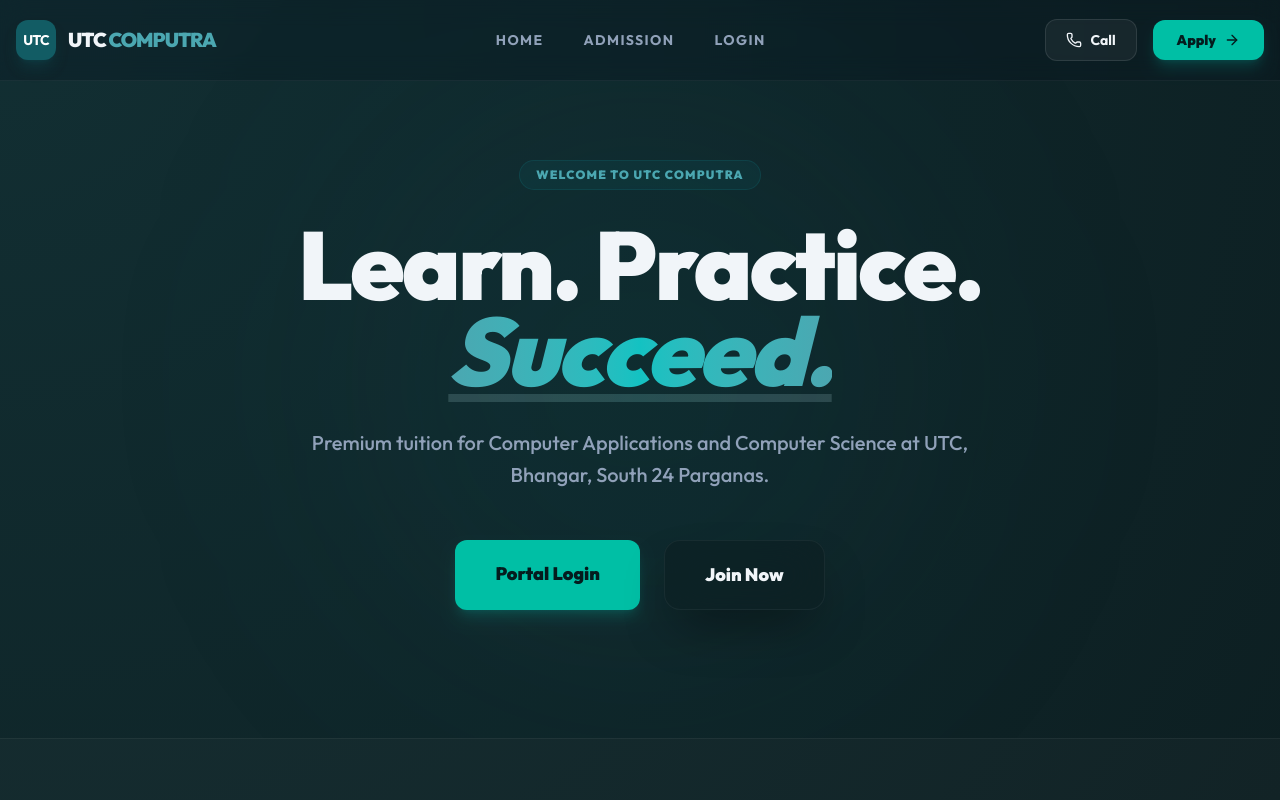
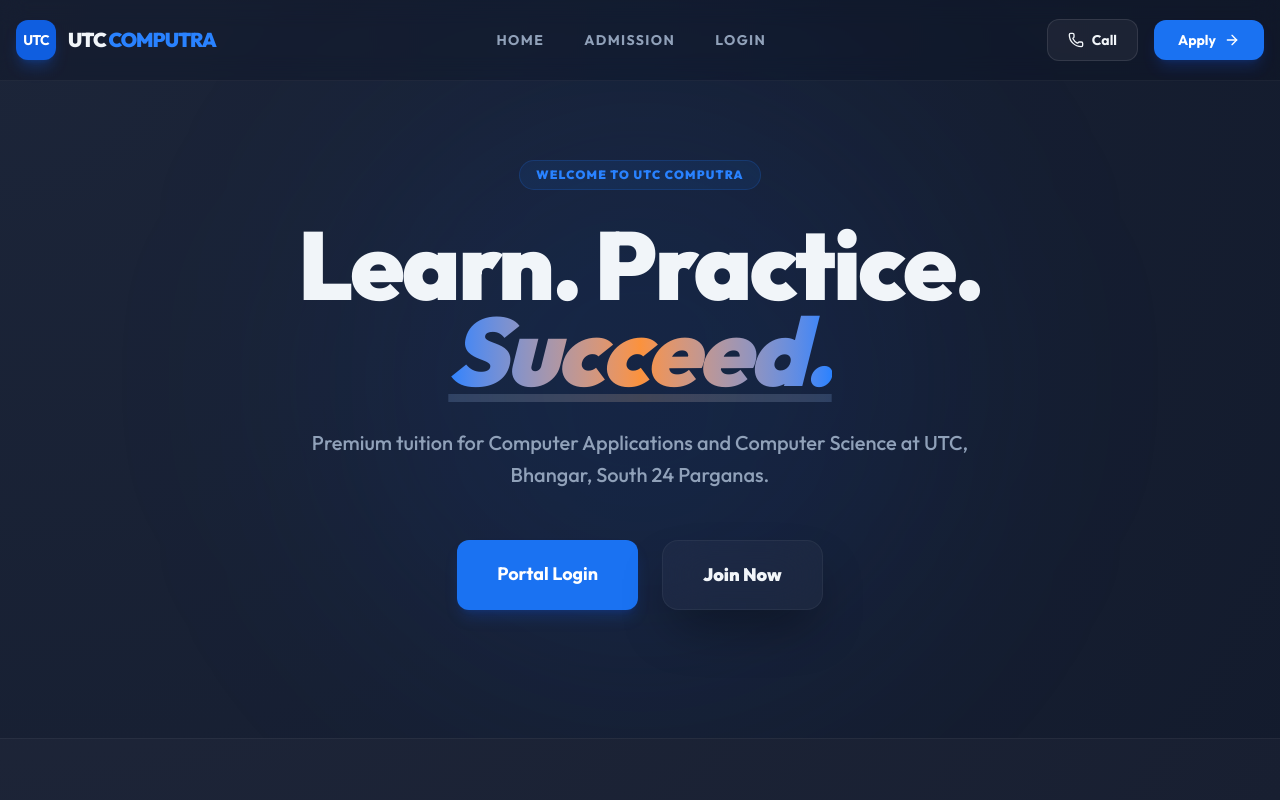
Before and after one commit to braintutorialhome/Computra, a React (Vite) app: page / in a window 1280 px wide. Shown: the top 800 px of the page. Built offline with nearby package versions, Linux system fonts and the light colour scheme; no server answers.

Commit message:
style: update theme colors to GrowKit palette
Rebranded the application theme to the GrowKit color palette, featuring electric blue and warm coral-orange, and updated background colors across key pages to match.

```diff
--- a/src/index.css
+++ b/src/index.css
@@ -4,60 +4,60 @@
 @theme {
   --font-sans: "Outfit", "Inter", ui-sans-serif, system-ui, sans-serif;
 
-  /* Overwrite indigo with Academia's premium deep teal-cyan */
-  --color-indigo-50: #f0fafb;
-  --color-indigo-100: #dbeef1;
-  --color-indigo-200: #b7dfdf;
-  --color-indigo-300: #81c6cb;
-  --color-indigo-400: #4ba7b1;
-  --color-indigo-500: #12828d;
-  --color-indigo-600: #125c64;
-  --color-indigo-700: #0d4e55;
-  --color-indigo-800: #0a3d42;
-  --color-indigo-900: #082d31;
-  --color-indigo-950: #041c1e;
+  /* Overwrite indigo with GrowKit's premium electric blue */
+  --color-indigo-50: #f0f7ff;
+  --color-indigo-100: #e0f2fe;
+  --color-indigo-200: #bae6fd;
+  --color-indigo-300: #7dd3fc;
+  --color-indigo-400: #2982ff;
+  --color-indigo-500: #1a72f2;
+  --color-indigo-600: #0f5ee0;
+  --color-indigo-700: #0a4fbe;
+  --color-indigo-800: #0d429a;
+  --color-indigo-900: #10397c;
+  --color-indigo-950: #0b1c3e;
 
-  /* Overwrite purple/violet with Academia's energetic light-sea-green / bright mint-turquoise */
-  --color-purple-50: #e0faf6;
-  --color-purple-100: #b1f2e9;
-  --color-purple-200: #7ee2db;
-  --color-purple-300: #4ecfd3;
-  --color-purple-400: #13c2c2;
-  --color-purple-500: #00bfa5;
-  --color-purple-600: #00a896;
-  --color-purple-700: #028074;
-  --color-purple-800: #05645d;
-  --color-purple-900: #064e4a;
-  --color-purple-950: #032f2e;
+  /* Overwrite purple/violet with GrowKit's premium warm coral-orange */
+  --color-purple-50: #fff7ed;
+  --color-purple-100: #ffedd5;
+  --color-purple-200: #fed7aa;
+  --color-purple-300: #fdbb74;
+  --color-purple-400: #fb923c;
+  --color-purple-500: #f97316;
+  --color-purple-600: #ea580c;
+  --color-purple-700: #c2410c;
+  --color-purple-800: #9a3412;
+  --color-purple-900: #7c2d12;
+  --color-purple-950: #431407;
 
-  --color-violet-50: #e0faf6;
-  --color-violet-100: #b1f2e9;
-  --color-violet-200: #7ee2db;
-  --color-violet-300: #4ecfd3;
-  --color-violet-400: #13c2c2;
-  --color-violet-500: #00bfa5;
-  --color-violet-600: #00a896;
-  --color-violet-700: #028074;
-  --color-violet-800: #05645d;
-  --color-violet-900: #064e4a;
-  --color-violet-950: #032f2e;
+  --color-violet-50: #fff7ed;
+  --color-violet-100: #ffedd5;
+  --color-violet-200: #fed7aa;
+  --color-violet-300: #fdbb74;
+  --color-violet-400: #fb923c;
+  --color-violet-500: #f97316;
+  --color-violet-600: #ea580c;
+  --color-violet-700: #c2410c;
+  --color-violet-800: #9a3412;
+  --color-violet-900: #7c2d12;
+  --color-violet-950: #431407;
 }
 
 @layer base {
   body {
-    @apply bg-[#0d1f22] text-slate-100 antialiased font-sans;
-    background: radial-gradient(circle at top left, #122f33, #0d1f22), radial-gradient(circle at bottom right, #0a1c1d, #0d1f22);
+    @apply bg-[#131b2d] text-slate-100 antialiased font-sans;
+    background: radial-gradient(circle at top left, #1c2539, #131b2d), radial-gradient(circle at bottom right, #1d2232, #131b2d);
     background-attachment: fixed;
     min-height: 100vh;
   }
 }
 
 .glass {
-  @apply bg-[#0d1f22]/60 backdrop-blur-xl border border-white/5 shadow-2xl shadow-black/40;
+  @apply bg-white/[0.03] backdrop-blur-xl border border-white/5 shadow-2xl shadow-black/40;
 }
 
 .glass-card {
-  @apply bg-[#102a2d]/60 backdrop-blur-lg border border-teal-500/10 rounded-3xl shadow-xl;
+  @apply bg-[#1a2335]/60 backdrop-blur-lg border border-white/5 rounded-3xl shadow-xl;
 }
 
 .glass-button {
@@ -65,9 +65,9 @@
 }
 
 .indigo-button {
-  @apply bg-[#00bfa5] hover:bg-[#13c2c2] text-[#041c1e] rounded-xl shadow-lg shadow-teal-500/20 hover:shadow-teal-500/30 transition-all active:scale-95 text-center font-black;
+  @apply bg-[#1a72f2] hover:bg-[#2982ff] text-white rounded-xl shadow-lg shadow-blue-600/20 hover:shadow-blue-600/30 transition-all active:scale-95 text-center font-bold;
 }
 
 .input-glass {
-  @apply bg-white/[0.04] border border-white/10 rounded-xl px-4 py-3 text-white focus:ring-2 focus:ring-[#00bfa5]/60 outline-none transition-all placeholder:text-slate-500;
+  @apply bg-white/[0.04] border border-white/10 rounded-xl px-4 py-3 text-white focus:ring-2 focus:ring-[#1a72f2]/60 outline-none transition-all placeholder:text-slate-500;
 }
--- a/src/pages/public/AdmissionForm.tsx
+++ b/src/pages/public/AdmissionForm.tsx
@@ -30,7 +30,7 @@ export default function AdmissionForm() {
 
   if (submitted) {
     return (
-      <div className="min-h-screen bg-[#0d1f22] flex items-center justify-center p-6 relative overflow-hidden">
+      <div className="min-h-screen bg-[#131b2d] flex items-center justify-center p-6 relative overflow-hidden">
         <div className="absolute top-[-10%] left-[-10%] w-[50%] h-[50%] bg-indigo-600/10 rounded-full blur-[120px]" />
         <div className="absolute bottom-[-10%] right-[-10%] w-[50%] h-[50%] bg-purple-600/10 rounded-full blur-[120px]" />
 
@@ -55,7 +55,7 @@ export default function AdmissionForm() {
   }
 
   return (
-    <div className="min-h-screen bg-[#0d1f22] py-20 px-6 font-sans relative overflow-hidden selection:bg-indigo-500/30 selection:text-indigo-200">
+    <div className="min-h-screen bg-[#131b2d] py-20 px-6 font-sans relative overflow-hidden selection:bg-indigo-500/30 selection:text-indigo-200">
       <div className="absolute top-[-10%] left-[-10%] w-[40%] h-[40%] bg-indigo-600/5 rounded-full blur-[120px]" />
       <div className="absolute bottom-[-10%] right-[-10%] w-[40%] h-[40%] bg-purple-600/5 rounded-full blur-[120px]" />
 
--- a/src/pages/public/Login.tsx
+++ b/src/pages/public/Login.tsx
@@ -46,7 +46,7 @@ export default function Login() {
   };
 
   return (
-    <div className="min-h-screen bg-[#0d1f22] flex flex-col items-center justify-center p-6 relative overflow-hidden selection:bg-indigo-500/30 selection:text-indigo-200">
+    <div className="min-h-screen bg-[#131b2d] flex flex-col items-center justify-center p-6 relative overflow-hidden selection:bg-indigo-500/30 selection:text-indigo-200">
       <div className="absolute top-[-10%] left-[-10%] w-[50%] h-[50%] bg-indigo-600/10 rounded-full blur-[120px]" />
       <div className="absolute bottom-[-10%] right-[-10%] w-[50%] h-[50%] bg-purple-600/10 rounded-full blur-[120px]" />
 
--- a/src/pages/student/Dashboard.tsx
+++ b/src/pages/student/Dashboard.tsx
@@ -62,7 +62,7 @@ export default function StudentDashboard() {
 
   if (!currentStudent) {
     return (
-      <div className="min-h-screen bg-[#0d1f22] text-slate-300 flex flex-col items-center justify-center p-6 text-center">
+      <div className="min-h-screen bg-[#131b2d] text-slate-300 flex flex-col items-center justify-center p-6 text-center">
         <div className="w-24 h-24 bg-indigo-500/10 rounded-[40px] flex items-center justify-center mb-8 relative group">
            <Compass className="text-indigo-500 group-hover:rotate-180 transition-transform duration-1000" size={40} />
            <div className="absolute inset-0 bg-indigo-500/20 blur-2xl rounded-full" />
@@ -93,7 +93,7 @@ export default function StudentDashboard() {
   ];
 
   return (
-    <div className="min-h-screen bg-[#0d1f22] text-slate-300 flex overflow-hidden selection:bg-indigo-500/30 selection:text-indigo-200">
+    <div className="min-h-screen bg-[#131b2d] text-slate-300 flex overflow-hidden selection:bg-indigo-500/30 selection:text-indigo-200">
       {/* Background radial highlight */}
       <div className="fixed top-0 left-0 w-full h-full pointer-events-none z-0">
         <div className="absolute top-[-10%] left-[-10%] w-[50%] h-[50%] bg-indigo-600/10 rounded-full blur-[120px]" />
```
